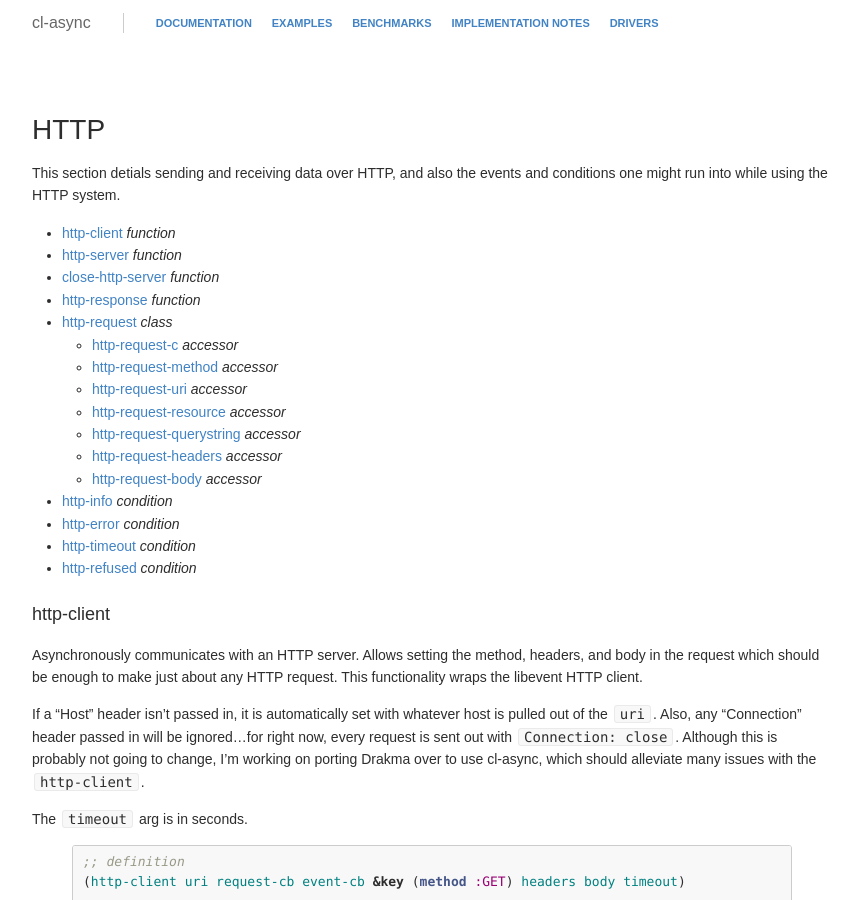
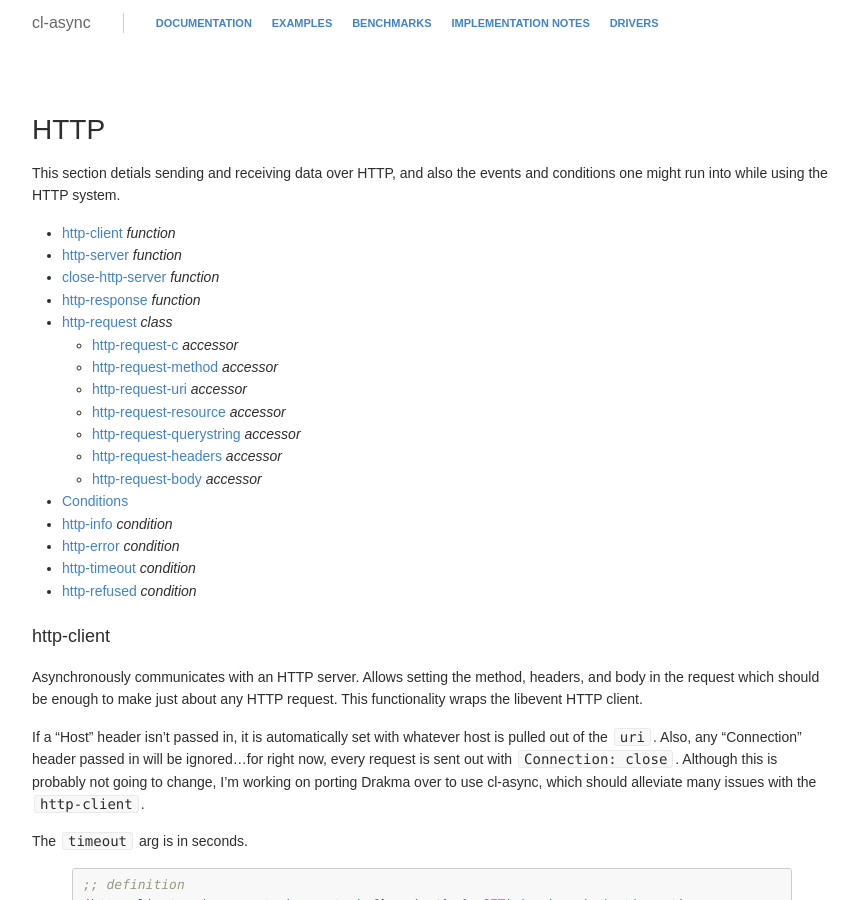
Before and after one commit to orthecreedence/cl-async, a Jekyll site: the page built from http.md, in a window 1280 px wide and 900 px high. Shown: the whole window, without its empty margins (208-1066 px from the left). Built offline with Jekyll 4.4.1, drawn with Linux system fonts in a browser that asks for light colours; Markdown is read by kramdown in place of the engine named in the settings.

Commit message:
adding conditions subsection header to http

```diff
--- a/http.md
+++ b/http.md
@@ -20,6 +20,7 @@ and conditions one might run into while using the HTTP system.
   - [http-request-querystring](#http-request-querystring) _accessor_
   - [http-request-headers](#http-request-headers) _accessor_
   - [http-request-body](#http-request-body) _accessor_
+- [Conditions](#conditions)
 - [http-info](#http-info) _condition_
 - [http-error](#http-error) _condition_
 - [http-timeout](#http-timeout) _condition_
@@ -218,6 +219,10 @@ are *not* decoded by `http-server`. As such, it is currently up to your app to
 do this. *This may change in the future* and if so, I will do my best to make the
 change backwards compatible.
 
+<A id="conditions"></a>
+Conditions
+----------
+
 <a id="http-info"></a>
 ### http-info
 _extends [connection-info](/cl-async/base#connection-info)_
```
